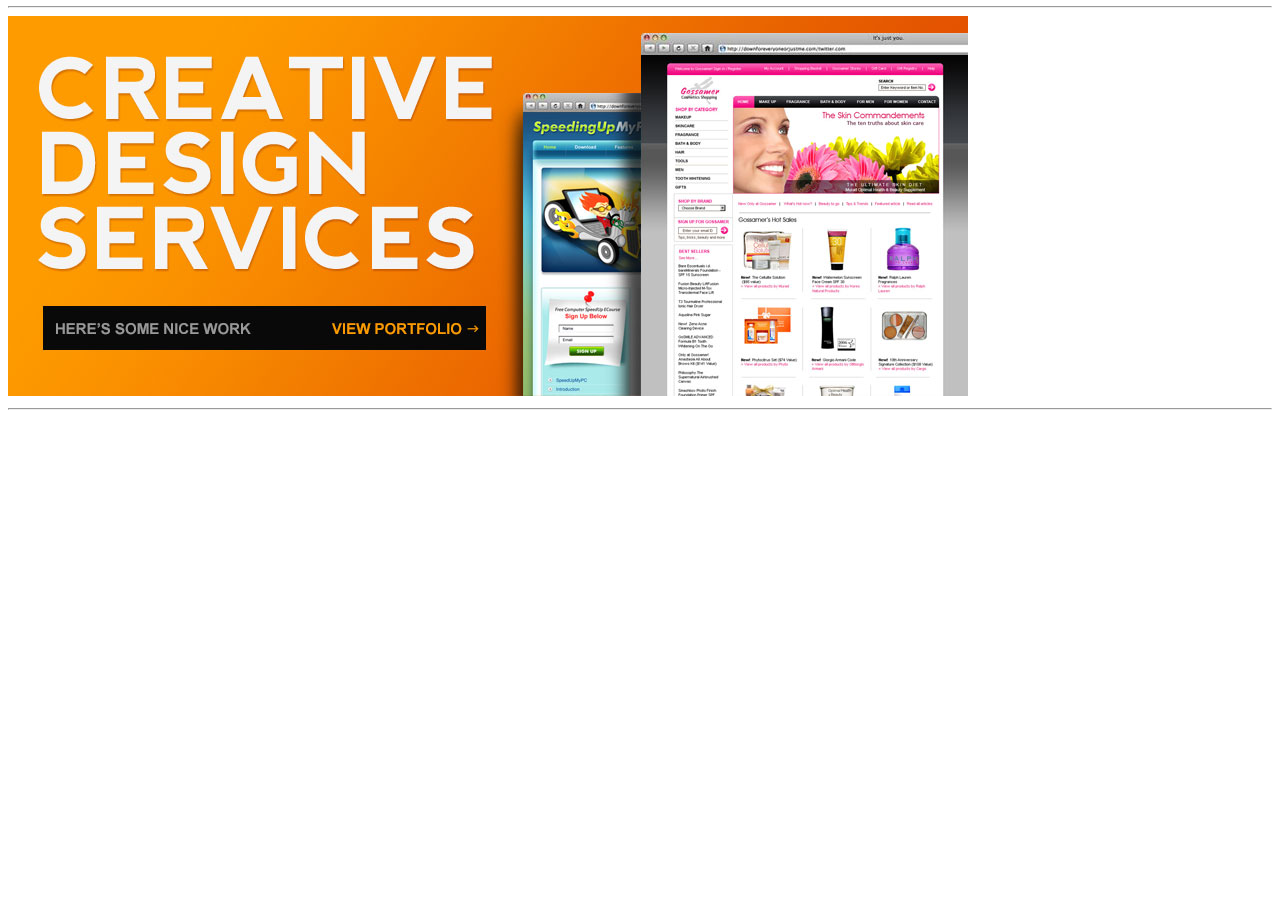
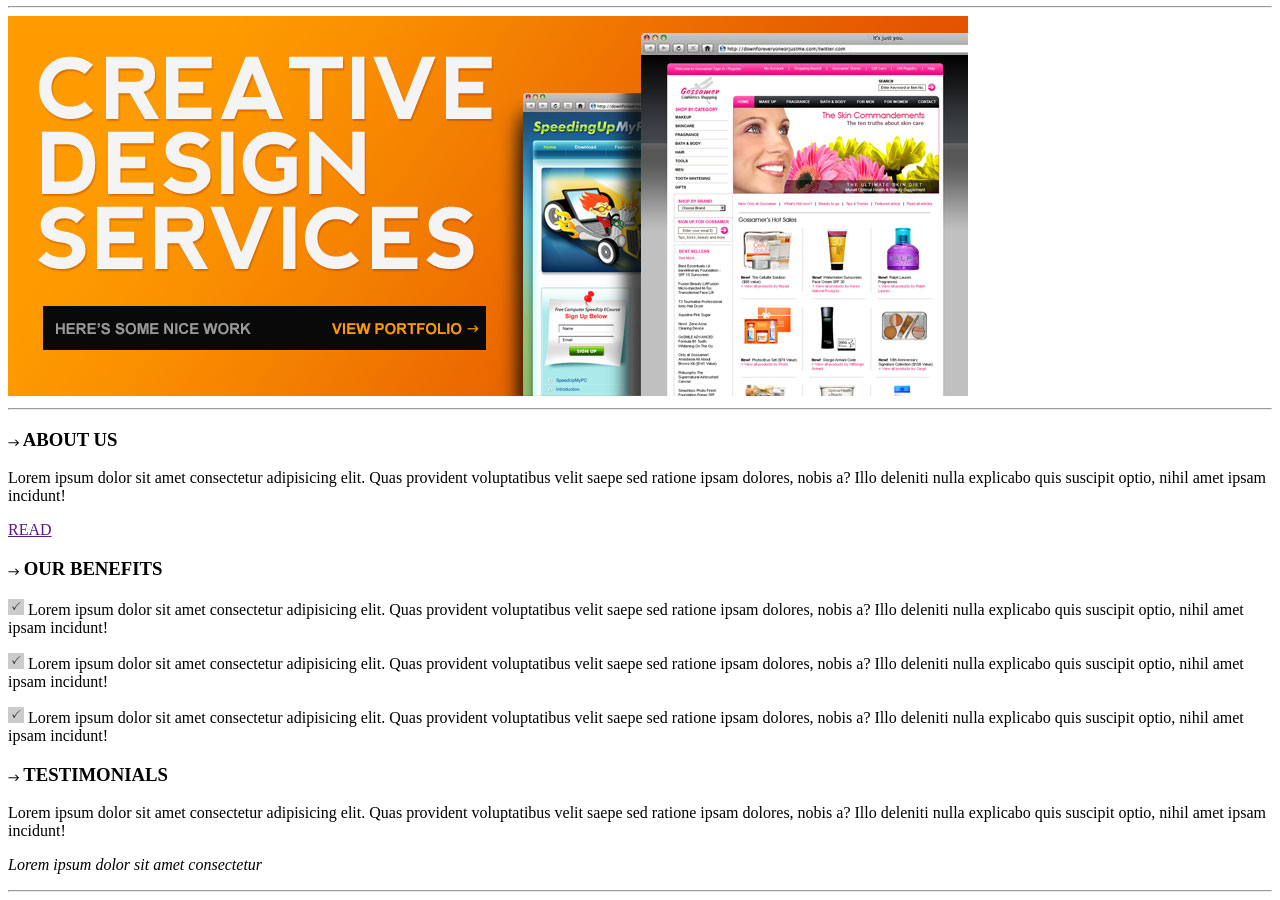
Before and after one commit to vieyraurena/estructura-HTML, a plain HTML site: page index.html in a window 1280 px wide. Shown: the part 136-1036 px from the top of the page. Before the commit the page ends 800 px from the top, so only its background shows below. Drawn offline with Linux system fonts and the light colour scheme.

Commit message:
Agrego info-content

```diff
--- a/index.html
+++ b/index.html
@@ -23,9 +23,33 @@
     </div>
     <hr>
 
-    <!--main-imagen-->
+    <!--main-image-->
     <div>
       <img src="img/_assets/img.jpg" alt="imagen principal">
+    </div>
+    <hr>
+
+    <!--info-content-->
+    <div>
+      <!--left-->
+      <div>
+        <h3><img src="img/_assets/arrow.png" alt="arrow"> ABOUT US</h3>
+        <p>Lorem ipsum dolor sit amet consectetur adipisicing elit. Quas provident voluptatibus velit saepe sed ratione ipsam dolores, nobis a? Illo deleniti nulla explicabo quis suscipit optio, nihil amet ipsam incidunt!</p>
+        <a href="">READ</a>
+      </div>
+      <!--middle-->
+      <div>
+        <h3><img src="img/_assets/arrow.png" alt="arrow"> OUR BENEFITS</h3>
+        <p><img src="img/_assets/check.png" alt="check"> Lorem ipsum dolor sit amet consectetur adipisicing elit. Quas provident voluptatibus velit saepe sed ratione ipsam dolores, nobis a? Illo deleniti nulla explicabo quis suscipit optio, nihil amet ipsam incidunt!</p>
+        <p><img src="img/_assets/check.png" alt="check"> Lorem ipsum dolor sit amet consectetur adipisicing elit. Quas provident voluptatibus velit saepe sed ratione ipsam dolores, nobis a? Illo deleniti nulla explicabo quis suscipit optio, nihil amet ipsam incidunt!</p>
+        <p><img src="img/_assets/check.png" alt="check"> Lorem ipsum dolor sit amet consectetur adipisicing elit. Quas provident voluptatibus velit saepe sed ratione ipsam dolores, nobis a? Illo deleniti nulla explicabo quis suscipit optio, nihil amet ipsam incidunt!</p>
+      </div>
+      <!--right-->
+      <div>
+        <h3><img src="img/_assets/arrow.png" alt="arrow"> TESTIMONIALS</h3>
+        <p>Lorem ipsum dolor sit amet consectetur adipisicing elit. Quas provident voluptatibus velit saepe sed ratione ipsam dolores, nobis a? Illo deleniti nulla explicabo quis suscipit optio, nihil amet ipsam incidunt!</p>
+        <p><i>Lorem ipsum dolor sit amet consectetur</i></p>
+      </div>
     </div>
     <hr>
 
```
